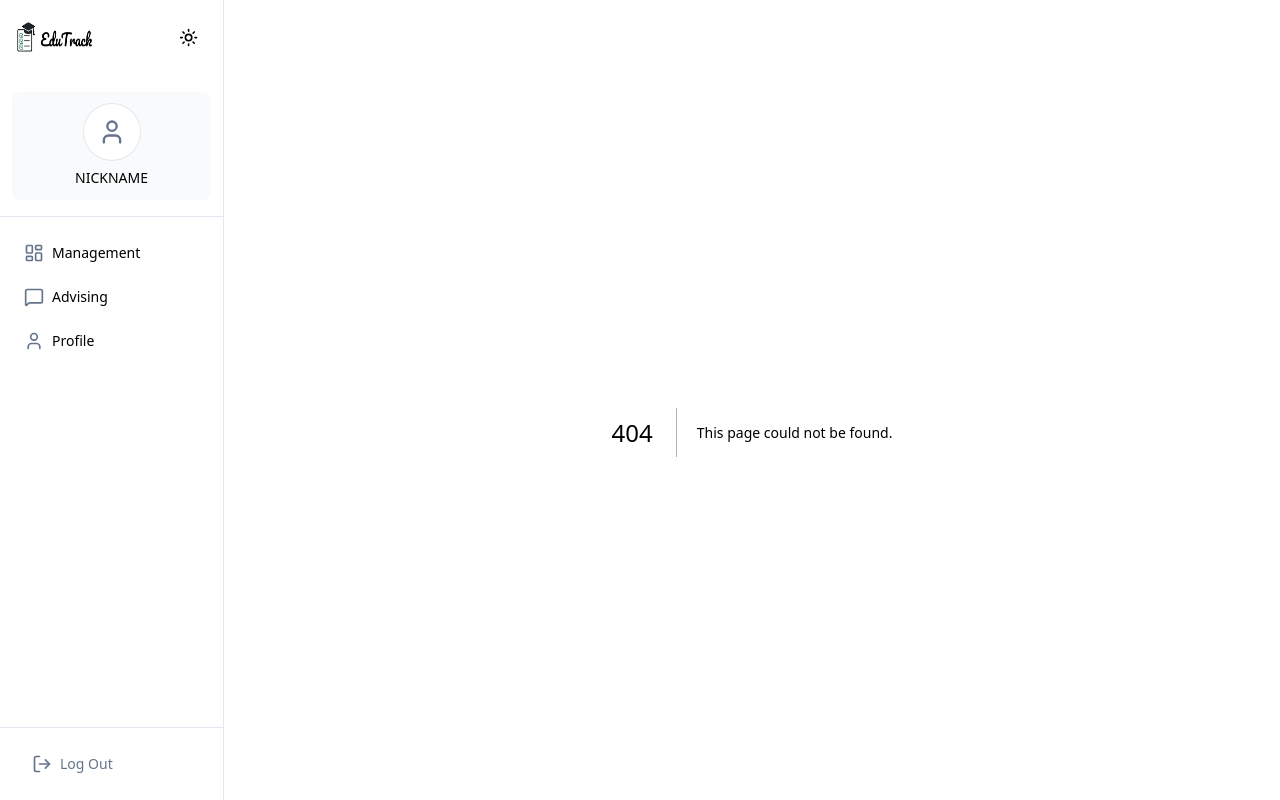
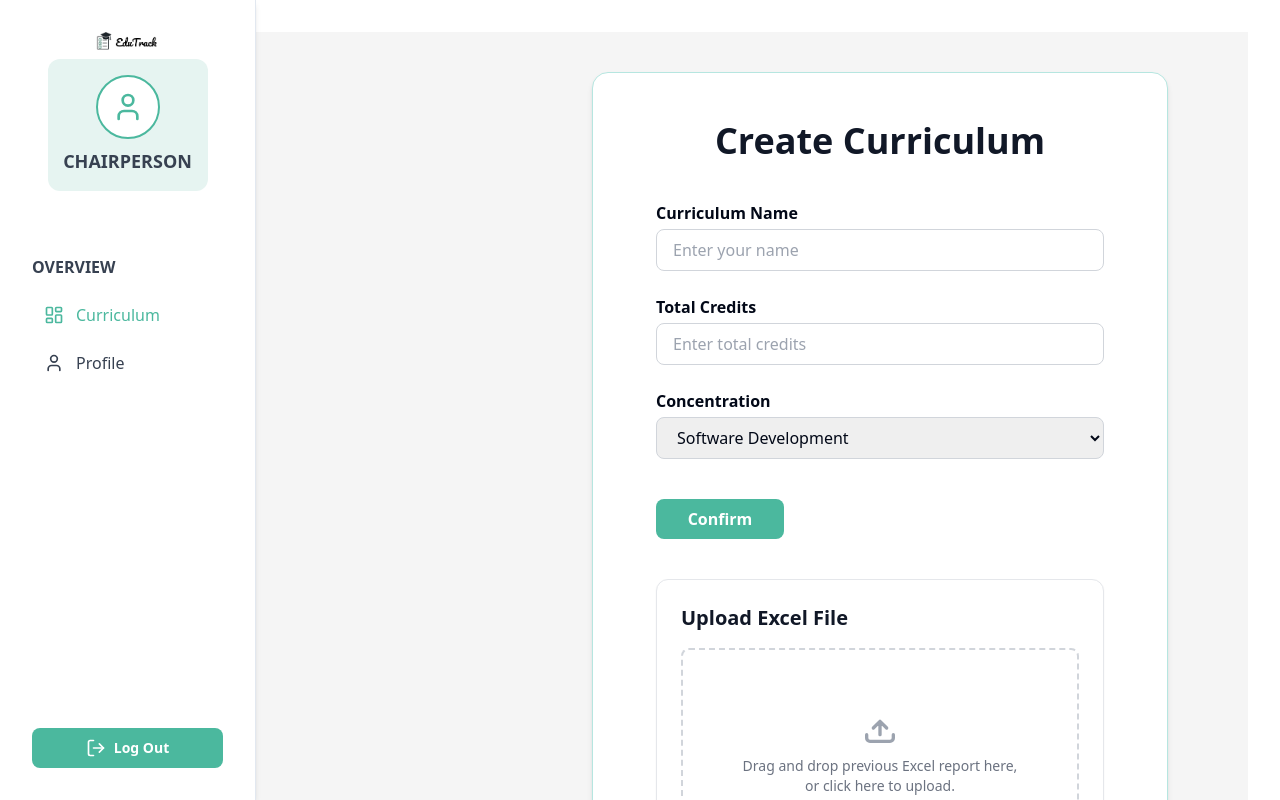
Before and after one commit to SomavateyHeng7/course-audit, a Next.js app: page /chairperson/curriculum/create in a window 1280 px wide. Before the commit this address had no page. Built offline with nearby package versions, Linux system fonts and the light colour scheme.

Commit message:
add UI for chairperson

```diff
--- /dev/null
+++ b/src/app/chairperson/curriculum/create/page.tsx
@@ -0,0 +1,76 @@
+"use client";
+import { useRef } from "react";
+import ChairPersonSidebar from '@/components/layout/ChairPersonSidebar';
+
+export default function CreateCurriculum() {
+  const fileInputRef = useRef<HTMLInputElement>(null);
+
+  return (
+    <div className="min-h-screen bg-[#f5f5f5] flex">
+      {/* Sidebar (fixed width) */}
+      <div className="w-64 flex-shrink-0">
+        <ChairPersonSidebar />
+      </div>
+
+      {/* Main Content: Centered Form */}
+      <div className="flex flex-1 items-center justify-center px-4 py-10">
+        <div className="w-full max-w-xl bg-white rounded-2xl shadow-md p-12 border border-[#b6e6e0] flex flex-col items-center">
+          <h1 className="text-4xl font-extrabold mb-10 text-gray-900">Create Curriculum</h1>
+          <form className="flex flex-col gap-6 w-full max-w-md">
+            <div>
+              <label className="block font-semibold mb-1">Curriculum Name</label>
+              <input
+                type="text"
+                placeholder="Enter your name"
+                className="w-full border border-gray-300 rounded-lg px-4 py-2 focus:outline-none focus:ring-2 focus:ring-[#4bb89e]"
+              />
+            </div>
+            <div>
+              <label className="block font-semibold mb-1">Total Credits</label>
+              <input
+                type="number"
+                placeholder="Enter total credits"
+                className="w-full border border-gray-300 rounded-lg px-4 py-2 focus:outline-none focus:ring-2 focus:ring-[#4bb89e]"
+              />
+            </div>
+            <div>
+              <label className="block font-semibold mb-1">Concentration</label>
+              <select className="w-full border border-gray-300 rounded-lg px-4 py-2 focus:outline-none focus:ring-2 focus:ring-[#4bb89e]">
+                <option>Software Development</option>
+                <option>Informatic and Data Science</option>
+              </select>
+            </div>
+            <button
+              type="submit"
+              className="bg-[#4bb89e] text-white py-2 rounded-lg font-semibold hover:bg-[#399e85] transition mt-4 w-32 self-start"
+            >
+              Confirm
+            </button>
+          </form>
+          {/* File Upload Section */}
+          <div className="bg-white p-6 rounded-xl shadow-sm border border-gray-200 mt-10 w-full max-w-md">
+            <h2 className="font-bold text-xl mb-4 text-gray-900">Upload Excel File</h2>
+            <div
+              className="h-52 border-2 border-dashed border-gray-300 rounded-lg flex flex-col items-center justify-center text-gray-500 cursor-pointer hover:bg-gray-50 transition"
+              onClick={() => fileInputRef.current?.click()}
+            >
+              <svg className="w-10 h-10 mb-2 text-gray-400" fill="none" stroke="currentColor" strokeWidth="2" viewBox="0 0 24 24">
+                <path strokeLinecap="round" strokeLinejoin="round" d="M12 16v-8m0 0l-4 4m4-4l4 4M4 16v2a2 2 0 002 2h12a2 2 0 002-2v-2" />
+              </svg>
+              <p className="text-center text-sm text-gray-500">
+                Drag and drop previous Excel report here,<br />
+                or click here to upload.
+              </p>
+              <input
+                type="file"
+                accept=".xlsx,.xls"
+                ref={fileInputRef}
+                className="hidden"
+              />
+            </div>
+          </div>
+        </div>
+      </div>
+    </div>
+  );
+}
--- a/src/app/chairperson/curriculum/page.tsx
+++ b/src/app/chairperson/curriculum/page.tsx
@@ -1,19 +1,22 @@
 "use client";
 
 import { useRef } from "react";
+import ChairPersonSidebar from '@/components/layout/ChairPersonSidebar';
 
 export default function CreateCurriculum() {
   const fileInputRef = useRef<HTMLInputElement>(null);
 
   return (
-    <div className="flex flex-1 min-h-screen bg-[#f7fafd] p-6">
-      {/* Main Content Container */}
-      <div className="flex flex-1 bg-white rounded-2xl shadow-md p-10 w-full">
-
-        <div className="w-full flex gap-12">
+    <div className="min-h-screen bg-[#656565]/30 flex">
+      {/* Sidebar */}
+      <ChairPersonSidebar />
+      {/* Main Content */}
+      <div className="flex flex-1 justify-center items-center py-10 pl-64">
+        <div className="w-full max-w-5xl bg-white rounded-2xl shadow-md p-12 border border-[#b6e6e0]">
+          <div className="flex gap-12">
             {/* Form Section */}
             <div className="w-[400px]">
-            <h1 className="text-3xl font-bold mb-10">Create Curriculum</h1>
+              <h1 className="text-4xl font-extrabold mb-10 text-gray-900">Create Curriculum</h1>
               <form className="flex flex-col gap-6">
                 <div>
                   <label className="block font-semibold mb-1">Curriculum Name</label>
@@ -40,17 +43,16 @@ export default function CreateCurriculum() {
                 </div>
                 <button
                   type="submit"
-                className="bg-[#4bb89e] text-white py-2 rounded-lg font-semibold hover:bg-[#399e85] transition mt-4"
+                  className="bg-[#4bb89e] text-white py-2 rounded-lg font-semibold hover:bg-[#399e85] transition mt-4 w-32 self-start"
                 >
                   Confirm
                 </button>
               </form>
             </div>
-
             {/* File Upload Section */}
-          <div className="flex-1">
-            <div className="bg-white p-6 rounded-xl shadow-sm border border-gray-100">
-              <h2 className="font-bold text-lg mb-4">Upload Excel File</h2>
+            <div className="flex-1 flex flex-col justify-start">
+              <div className="bg-white p-6 rounded-xl shadow-sm border border-gray-200">
+                <h2 className="font-bold text-xl mb-4 text-gray-900">Upload Excel File</h2>
                 <div
                   className="h-52 border-2 border-dashed border-gray-300 rounded-lg flex flex-col items-center justify-center text-gray-500 cursor-pointer hover:bg-gray-50 transition"
                   onClick={() => fileInputRef.current?.click()}
@@ -73,8 +75,7 @@ export default function CreateCurriculum() {
             </div>
           </div>
         </div>
-
-      <link href="https://fonts.googleapis.com/icon?family=Material+Icons" rel="stylesheet" />
+      </div>
     </div>
   );
 }
--- a/src/app/chairperson/page.tsx
+++ b/src/app/chairperson/page.tsx
@@ -1,7 +1,7 @@
 'use client';
 
 import React, { useState } from "react";
-import Sidebar from "@/components/layout/Sidebar";
+import Sidebar from "@/components/layout/ChairPersonSidebar";
 import CurriculumSetup from "@/components/shared/CurriculumSetup";
 
 const ChairpersonPage: React.FC = () => {
--- /dev/null
+++ b/src/components/layout/ChairPersonSidebar.tsx
@@ -0,0 +1,53 @@
+import Link from 'next/link';
+import Image from 'next/image';
+import { useRouter } from 'next/navigation';
+import { LogOut, User, LayoutDashboard } from 'lucide-react';
+import { Button } from '@/components/ui/button';
+
+export default function ChairPersonSidebar() {
+  const router = useRouter();
+
+  const handleLogout = () => {
+    router.push('/');
+  };
+
+  return (
+    <div className="fixed inset-y-0 left-0 z-50 w-64 bg-white border-r flex flex-col justify-between shadow-md">
+      <div>
+        {/* Logo and Role */}
+        <div className="flex flex-col items-center py-8">
+          <Image src="/image/title.png" alt="EduTrack Logo" width={64} height={64} className="mb-2" />
+          <div className="flex flex-col items-center bg-[#e6f4f1] rounded-xl p-4 w-40">
+            <div className="w-16 h-16 bg-white rounded-full flex items-center justify-center mb-2 border-2 border-[#4bb89e]">
+              <User className="w-8 h-8 text-[#4bb89e]" />
+            </div>
+            <span className="font-bold text-lg text-gray-700">CHAIRPERSON</span>
+          </div>
+        </div>
+        {/* Navigation */}
+        <div className="px-8 mt-8">
+          <div className="mb-4">
+            <span className="font-bold text-gray-700 text-md">OVERVIEW</span>
+          </div>
+          <nav className="flex flex-col gap-2">
+            <Link href="/chairperson/curriculum" className="flex items-center gap-3 text-[#4bb89e] hover:bg-[#e6f4f1] px-3 py-2 rounded-lg font-medium transition">
+              <LayoutDashboard className="w-5 h-5" />
+              Curriculum
+            </Link>
+            <Link href="/profile" className="flex items-center gap-3 text-gray-700 hover:bg-[#e6f4f1] px-3 py-2 rounded-lg font-medium transition">
+              <User className="w-5 h-5" />
+              Profile
+            </Link>
+          </nav>
+        </div>
+      </div>
+      {/* Log Out Button */}
+      <div className="px-8 pb-8">
+        <Button onClick={handleLogout} className="w-full flex items-center gap-2 bg-[#4bb89e] hover:bg-[#399e85] text-white font-semibold py-2 rounded-lg">
+          <LogOut className="w-5 h-5" />
+          Log Out
+        </Button>
+      </div>
+    </div>
+  );
+}
```
Also changed, not shown: src/app/profile/page.tsx (added). Lines whose indentation alone changed are shown as unchanged.
